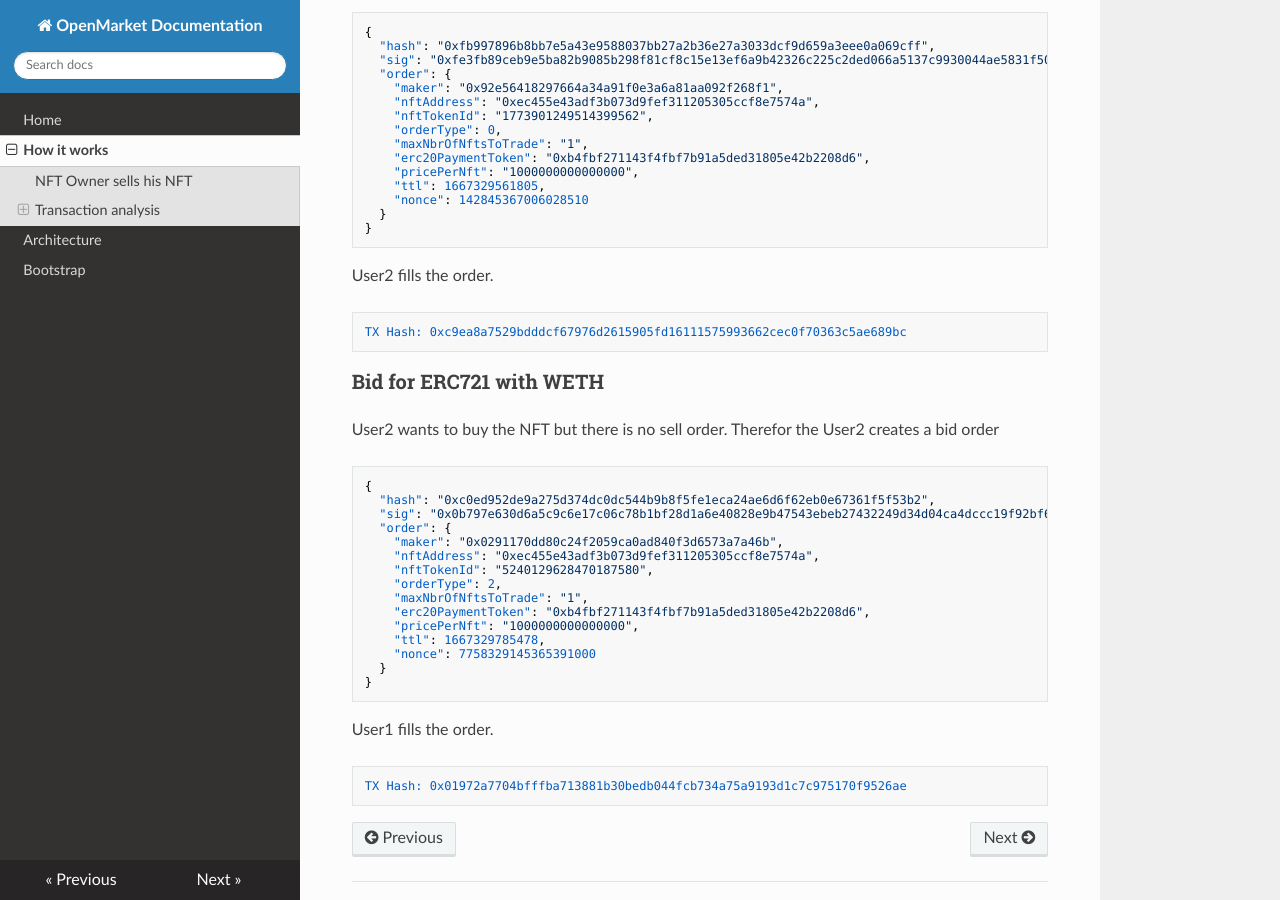
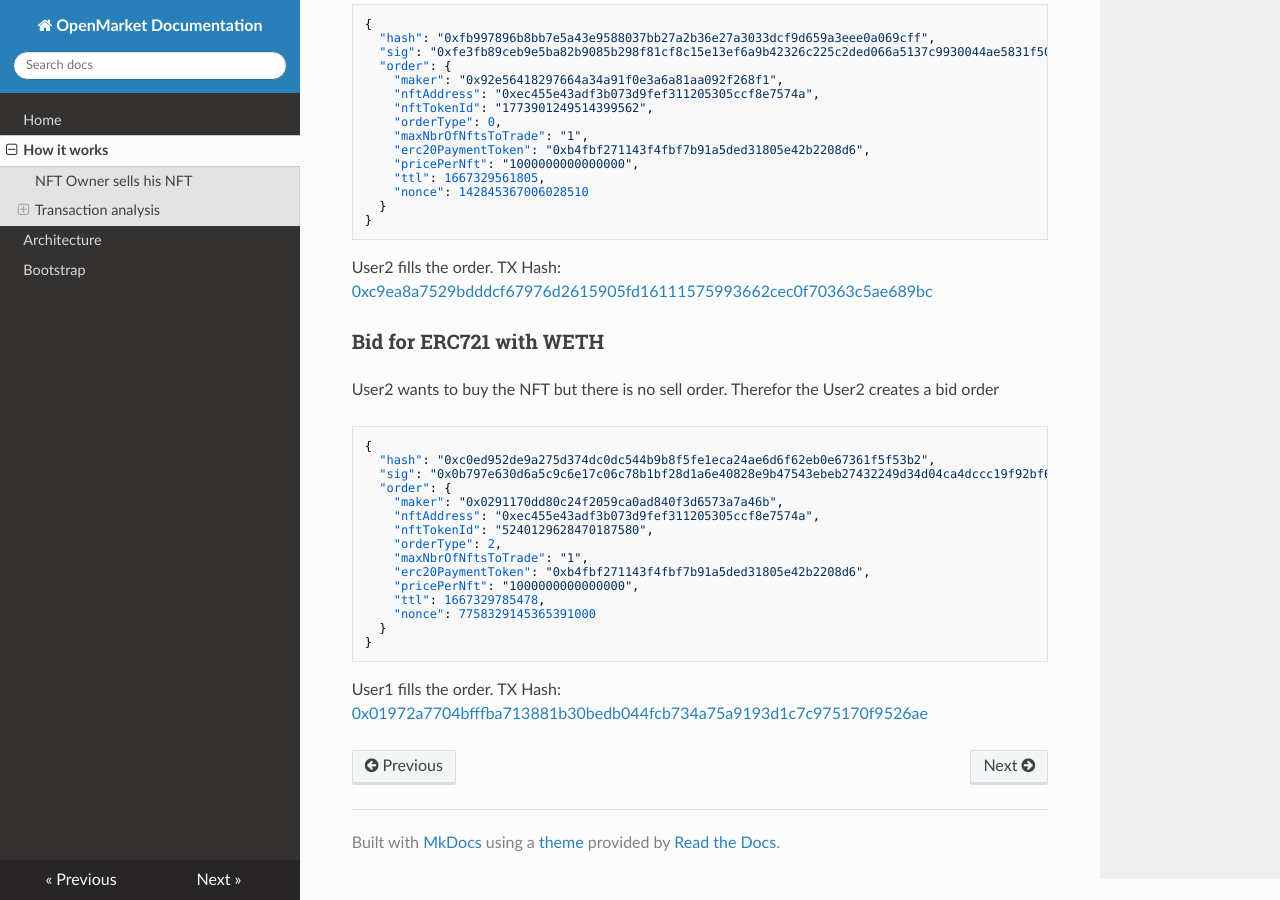
Before and after one commit to openmarket-tech/documentation, an MkDocs documentation site: the page built from docs/how-the-dex-works.md, in a window 1280 px wide and 900 px high, scrolled down 1896 px. Built offline with MkDocs 1.6.1, drawn with Linux system fonts in a browser that asks for light colours; nearby versions of some CDN libraries; part of the change alters nothing that is shown.

````diff
--- a/docs/how-the-dex-works.md
+++ b/docs/how-the-dex-works.md
@@ -46,9 +46,8 @@ User1 creates a sell order.
 ```
 
 User2 fills the order.
-```
-TX Hash: 0x56e80bb136c9d4ac4e9ff9b54e3c8879b785b49cf4e58d3ba8c15e4ba96c49fa
-```
+
+TX Hash: [0x56e80bb136c9d4ac4e9ff9b54e3c8879b785b49cf4e58d3ba8c15e4ba96c49fa](https://goerli.etherscan.io/tx/0x56e80bb136c9d4ac4e9ff9b54e3c8879b785b49cf4e58d3ba8c15e4ba96c49fa)
 
 ### Sell ERC721 NFT with WETH
 
@@ -72,10 +71,7 @@ User1 creates a sell order.
 ```
 
 User2 fills the order.
-
-```
-TX Hash: 0xc9ea8a7529bdddcf67976d2615905fd16111575993662cec0f70363c5ae689bc
-```
+TX Hash: [0xc9ea8a7529bdddcf67976d2615905fd16111575993662cec0f70363c5ae689bc](https://goerli.etherscan.io/tx/0xc9ea8a7529bdddcf67976d2615905fd16111575993662cec0f70363c5ae689bc)
 
 ### Bid for ERC721 with WETH
 User2 wants to buy the NFT but there is no sell order. Therefor the User2 creates a bid order
@@ -99,7 +95,4 @@ User2 wants to buy the NFT but there is no sell order. Therefor the User2 create
 ```
 
 User1 fills the order.
-
-```
-TX Hash: 0x01972a7704bfffba713881b30bedb044fcb734a75a9193d1c7c975170f9526ae
-```
+TX Hash: [0x01972a7704bfffba713881b30bedb044fcb734a75a9193d1c7c975170f9526ae](https://goerli.etherscan.io/tx/0x01972a7704bfffba713881b30bedb044fcb734a75a9193d1c7c975170f9526ae)
````
